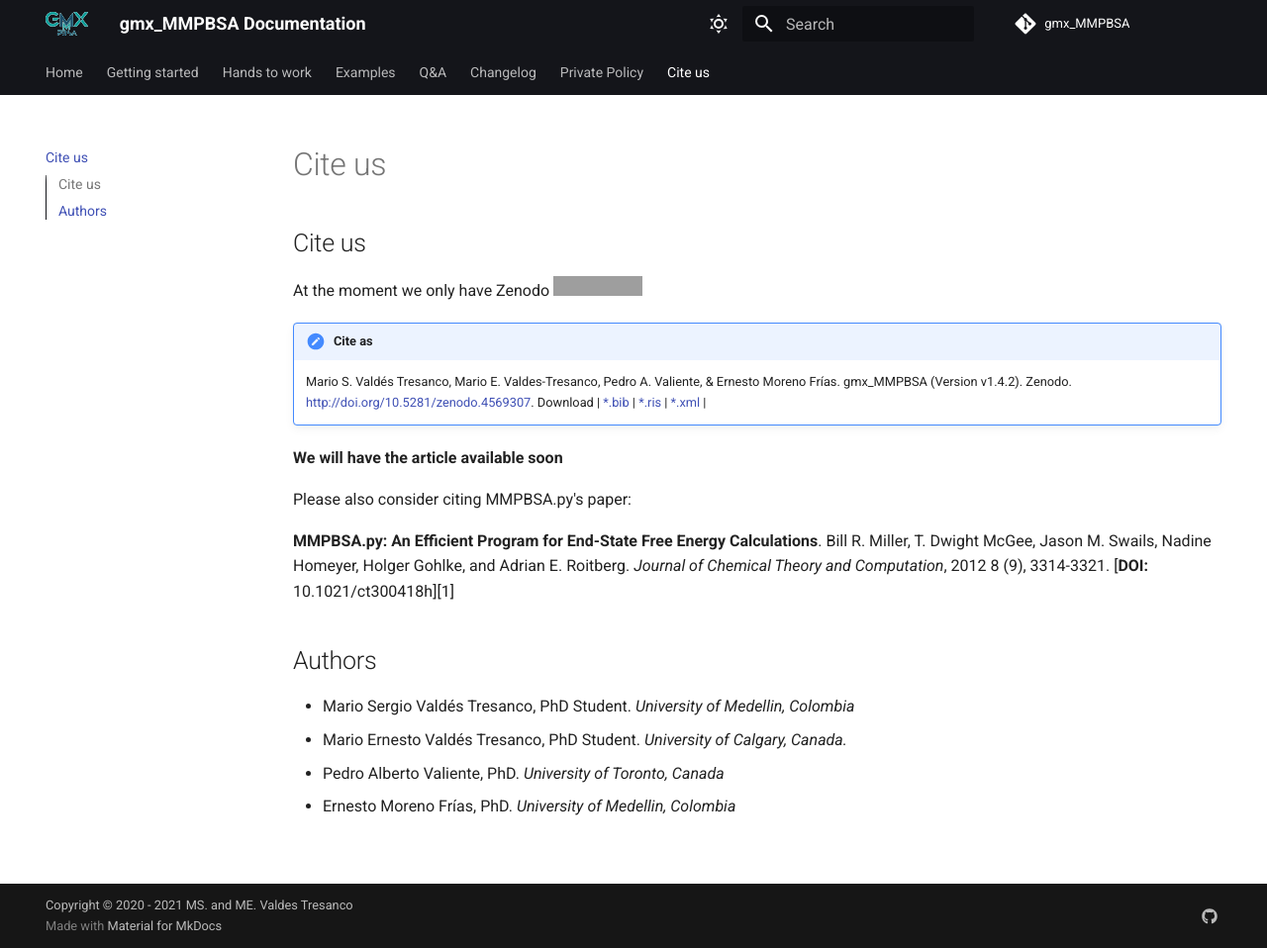
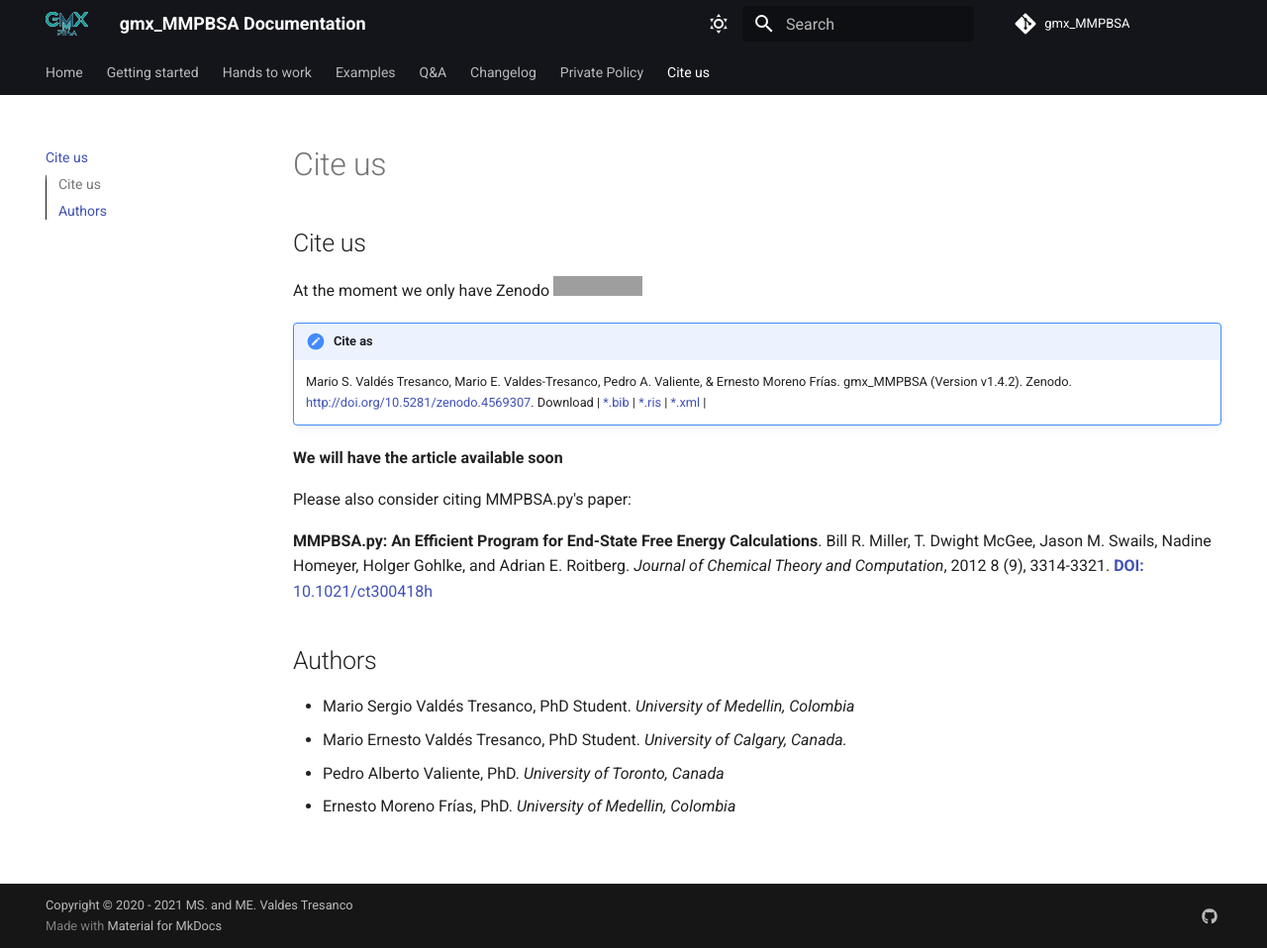
Before and after one commit to Valdes-Tresanco-MS/gmx_MMPBSA, an MkDocs documentation site: the page built from docs/cite_us.md, in a window 1280 px wide and 958 px high. Shown: the whole window at 99% size. Built offline with MkDocs 1.6.1 and Material for MkDocs 9.7.7, drawn with Linux system fonts in a browser that asks for light colours; comment, search, counter and statistics services are not loaded; some of the changed lines change nothing that is shown; grey boxes are pictures that could not be loaded.

Commit message:
updated MMPBSA.py paper link

```diff
--- a/docs/cite_us.md
+++ b/docs/cite_us.md
@@ -20,6 +20,8 @@
 Swails, Nadine Homeyer, Holger Gohlke, and Adrian E. Roitberg. _Journal of Chemical Theory and Computation_, 2012 8
 (9), 3314-3321. [**DOI:** 10.1021/ct300418h][1]
 
+[1]: https://pubs.acs.org/doi/10.1021/ct300418h
+
 ## Authors
 
 * Mario Sergio Valdés Tresanco, PhD Student. _University of Medellin, Colombia_
```
